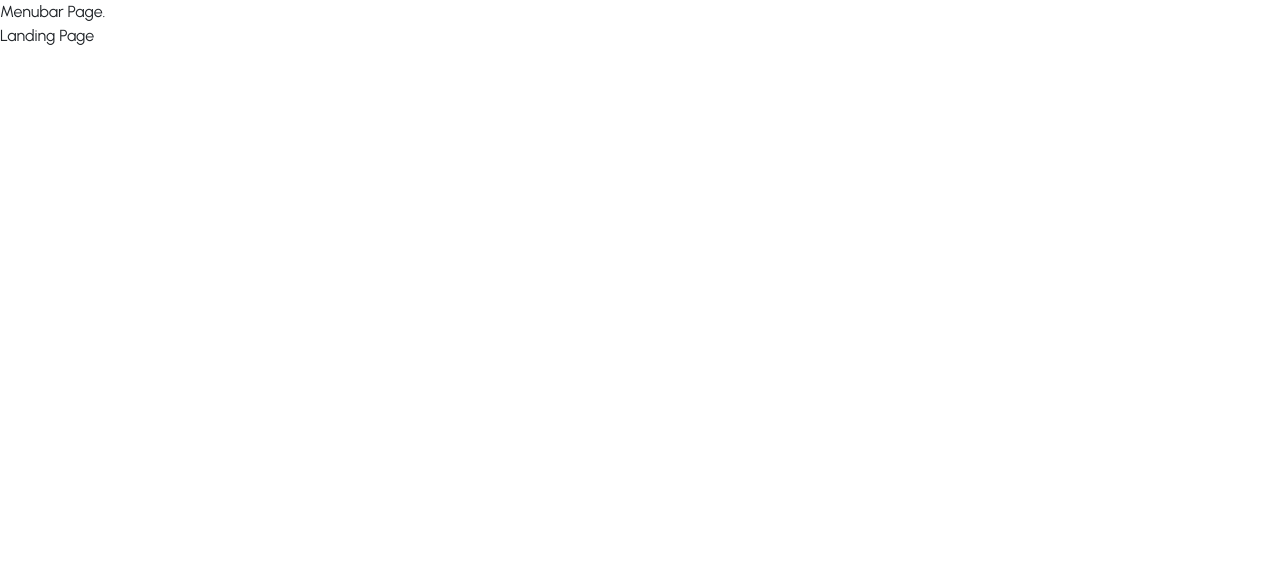
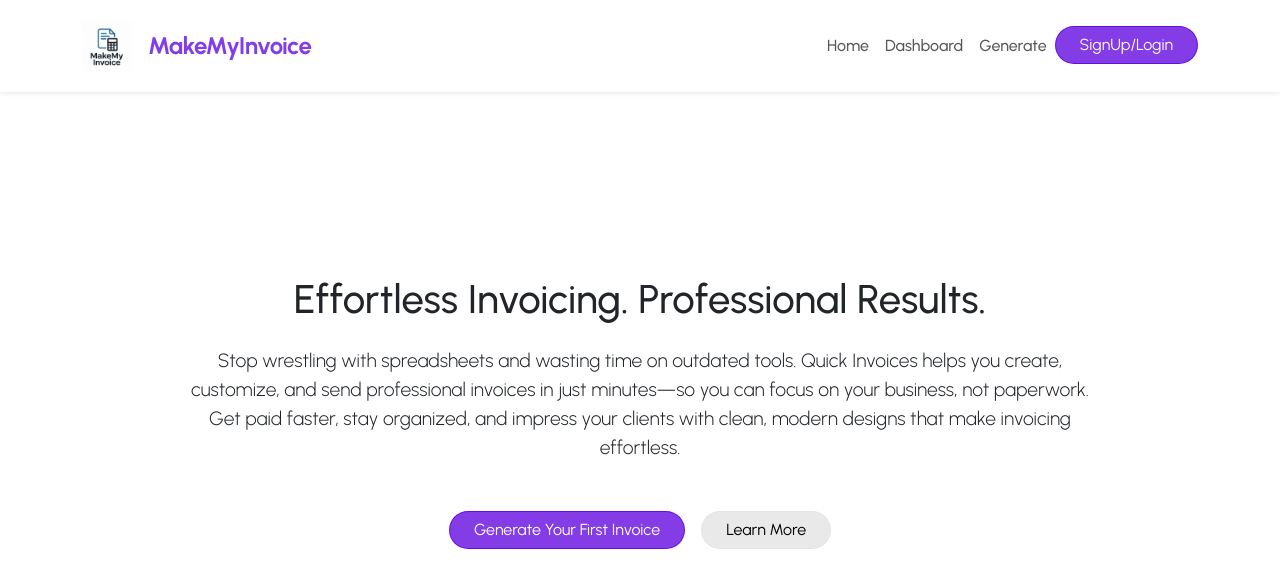
Before and after one commit to Thecoderkushagra/Fnt-invoice, a React (Vite) app: page / in a window 1280 px wide. Shown: the top 588 px of the page. Built offline with nearby package versions, Linux system fonts and the light colour scheme; the HTML template or start-up script is replaced by a standard one.

Commit message:
working on landing page

```diff
--- /dev/null
+++ b/src/assets/asset.js
@@ -0,0 +1,5 @@
+import myLogo from './invoice-logo.png';
+
+export const allAsset = {
+    myLogo
+};
--- a/src/assets/assets.js
+++ /dev/null
@@ -1,5 +0,0 @@
-import Logo from './invoice-Logo.png'
-
-export const assets = () => {
-    Logo
-}
--- /dev/null
+++ b/src/components/Logo.jsx
@@ -0,0 +1,9 @@
+import {allAsset} from '../assets/asset.js'
+
+const Logo = () => {
+    return(
+        <img src={allAsset.myLogo} alt="logo" height={50} width={50}/>
+    )
+}
+
+export default Logo;
--- a/src/components/Menubar.jsx
+++ b/src/components/Menubar.jsx
@@ -1,8 +1,42 @@
+import { Link } from "react-router-dom";
+import Logo from "./Logo";
+
 const Menubar = () => {
-    return(
-        <div>Menubar Page.</div>
-    )
+    return (
+        <nav className="navbar navbar-expand-lg navbar-light bg-white shadow-sm sticky-top">
+            <div className="container py-2">
+                <Link className="navbar-brand d-flex align-items-center" to="/">
+                    <Logo />
+                    <span
+                        className="fw-bolder fs-4 ms-3"
+                        style={{ letterSpacing: "-0.5px", color: "#5d00dfc3" }}>MakeMyInvoice
+                    </span>
+                </Link>
+                <button className="navbar-toggler" type="button" data-bs-toggle="collapse" data-bs-target="#navbarNav" aria-controls="navbarNav" aria-expand="false" aria-lable="Toggle navigation">
+                    <span className="navbar-toggler-icon"></span>
+                </button>
 
-}
+                <div className="collpse navbar-collpse" id="navbarNav">
+                    <ul className="navbar-nav ms-auto align-item-center">
+                        <li className="nav-items">
+                            <Link className="nav-link fw-medium" to="/">
+                            Home</Link>
+                        </li>
+                        <li className="nav-items">
+                            <Link className="nav-link fw-medium" to="/dashboard">
+                            Dashboard</Link>
+                        </li>
+                        <li className="nav-items">
+                            <button className="nav-link fw-medium">Generate</button>
+                        </li>
+                        <li className="nav-items">
+                            <button className="btn btn-primary rounded-pill px-4" style={{background: "#5d00dfc3", borderColor: "#5d00dfc3"}}>SignUp/Login</button>
+                        </li>
+                    </ul>
+                </div>
+            </div>
+        </nav>
+    );
+};
 
 export default Menubar;
--- a/src/pages/landingPage/LandingPage.jsx
+++ b/src/pages/landingPage/LandingPage.jsx
@@ -1,9 +1,35 @@
 import './LandingPage.css'
 
 const LandingPage = () => {
-    return(
-        <div>Landing Page</div>
-    )
+  return (
+    <>
+      <div className="d-flex flex-column align-items-center justify-content-center text-center" style={{ minHeight: '80vh' }}>
+        <h1 className="col-lg-10 col-md-10 mx-auto mb-4">
+          Effortless Invoicing. Professional Results.
+        </h1>
+
+        <p className="lead mb-5" style={{ fontSize: '1.2rem', maxWidth: '900px' }}>
+          Stop wrestling with spreadsheets and wasting time on outdated tools. Quick Invoices helps you create, customize, and send professional invoices in just minutes—so you can focus on your business, not paperwork. Get paid faster, stay organized, and impress your clients with clean, modern designs that make invoicing effortless.
+        </p>
+
+        <div className="d-flex gap-3">
+          <button
+            className="btn rounded-pill px-4"
+            style={{ background: "#5d00dfc3", borderColor: "#5d00dfc3", color: "#fff" }}
+          >
+            Generate Your First Invoice
+          </button>
+
+          <button
+            className="btn rounded-pill px-4"
+            style={{ background: "#e2e2e3c3", borderColor: "#e2e2e3c3", color: "black" }}
+          >
+            Learn More
+          </button>
+        </div>
+      </div>
+    </>
+  )
 }
 
-export default LandingPage;
+export default LandingPage
```
